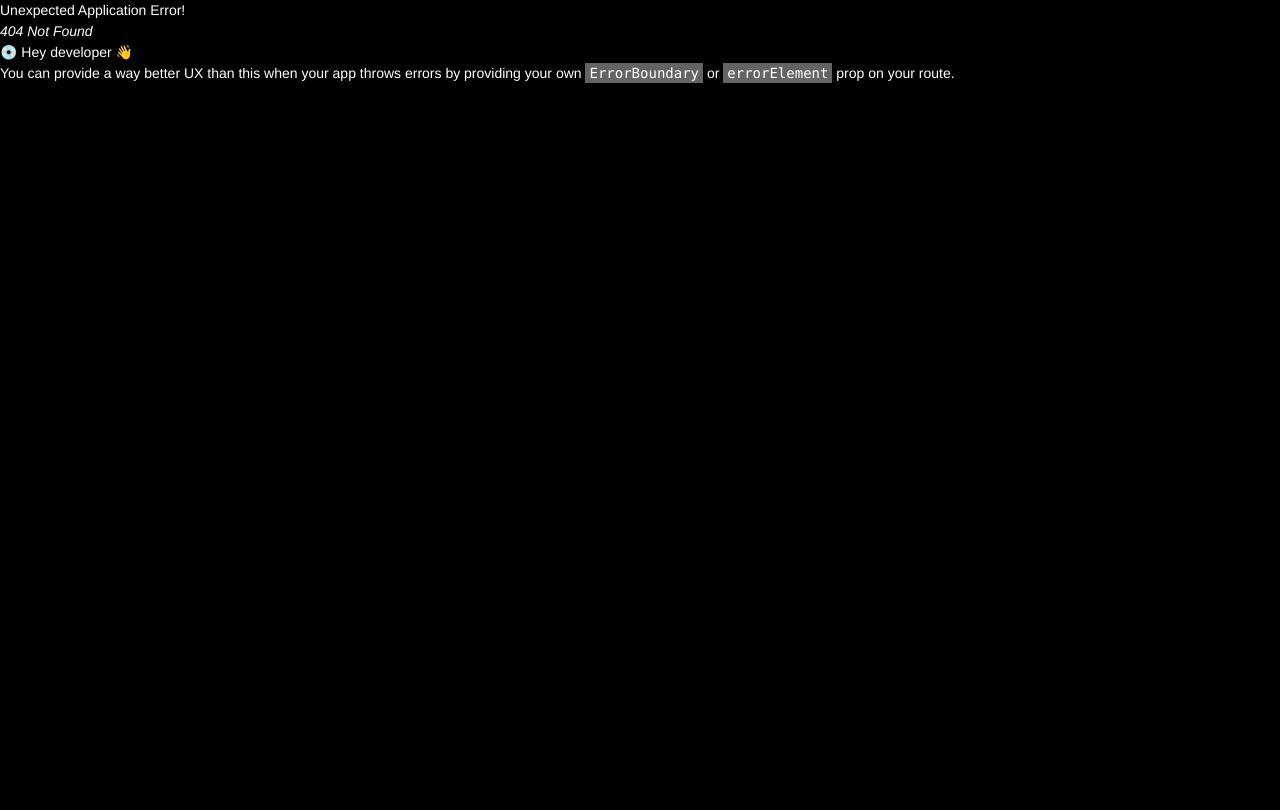
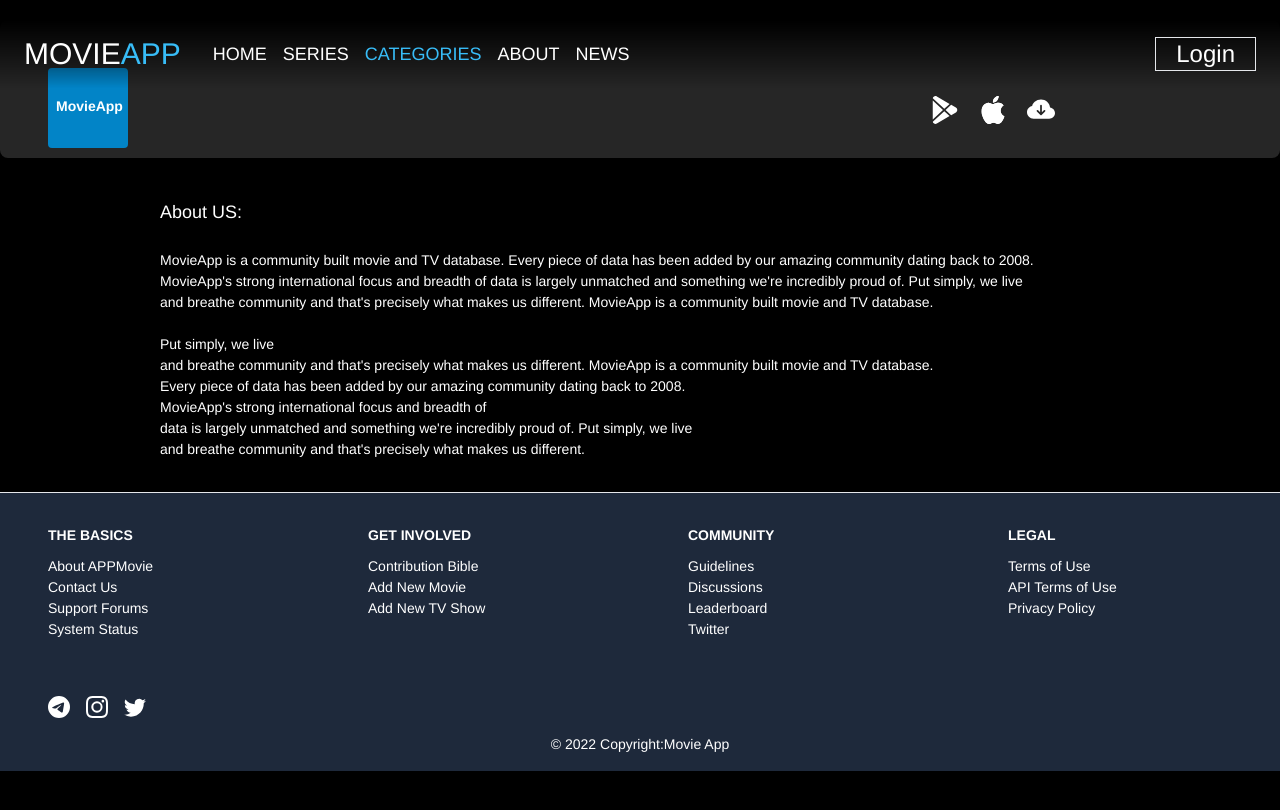
Before and after one commit to mahdirez/Project-final, a React (Create React App) app: page /about in a window 1280 px wide. Before the commit this address had no page. Shown: the top 810 px of the page. Built offline with nearby package versions, Linux system fonts and the light colour scheme; the HTML template or start-up script is replaced by a standard one.

Commit message:
add video

```diff
--- a/src/components/header/nav/MenuNav.jsx
+++ b/src/components/header/nav/MenuNav.jsx
@@ -5,19 +5,19 @@ export default function MenuNav() {
   return (
     <ul className="hidden lg:flex gap-4 items-center">
       <li>
-        <NavLink to="/free">Home</NavLink>
+        <NavLink to="/">Home</NavLink>
       </li>
       <li>
-        <a href="/">Series</a>
+        <NavLink to="">Series</NavLink>
       </li>
       <li className="text-sky-400">
-        <a href="/">Categories</a>
+        <NavLink to="">Categories</NavLink>
       </li>
       <li>
-        <a href="/">About</a>
+        <NavLink to="/about">About</NavLink>
       </li>
       <li>
-        <a href="/">News</a>
+        <NavLink to="">News</NavLink>
       </li>
     </ul>
   );
--- a/src/components/header/sliderHeader/ImgSlider.jsx
+++ b/src/components/header/sliderHeader/ImgSlider.jsx
@@ -9,6 +9,7 @@ import { Autoplay, Navigation } from "swiper";
 import axios from "axios";
 import { apiKey, baseUrl, baseUrlImage } from "../../../api";
 import { useEffect } from "react";
+import { Link } from "react-router-dom";
 
 export default function ImgSlider() {
   const [movies, setMovies] = useState([]);
@@ -38,25 +39,20 @@ export default function ImgSlider() {
         className="mySwiper"
       >
         {movies.map(
-          ({
-            backdrop_path,
-            title,
-            overview,
-            release_date,
-            vote_average,
-            id,
-          }) => {
+          (movie) => {
             return (
-              <SwiperSlide key={id} className="imgSliders">
-                <img src={`${baseUrlImage}/w1280/${backdrop_path}`} />
+              <SwiperSlide key={movie.id} className="imgSliders">
+                <img src={`${baseUrlImage}/w1280/${movie.backdrop_path}`} />
                 <div className="gap-8 w-2/4 leading-7 z-50 absolute top-9 left-8 lg:top-40 left-8 ">
-                  <h1 className="text-3xl uppercase font-bold">{title}</h1>
-                  <p className="mt-8">{overview}</p>
-                  <div>{vote_average}</div>
-                  <div>{release_date}</div>
-                  <button className="mt-8 bg-sky-400 px-6 py-1 rounded">
-                    <i class="bi bi-play-fill"></i>Play Now
-                  </button>
+                  <h1 className="text-3xl uppercase font-bold">{movie.title}</h1>
+                  <p className="mt-8">{movie.overview}</p>
+                  <div>{movie.vote_average}</div>
+                  <div>{movie.release_date}</div>
+                  <Link to={`/videos/${movie.id}`}>
+                    <button className="mt-8 bg-sky-400 px-6 py-1 rounded">
+                      <i class="bi bi-play-fill"></i>Play Now
+                    </button>
+                  </Link>
                 </div>
               </SwiperSlide>
             );
--- /dev/null
+++ b/src/components/pages/About.jsx
@@ -0,0 +1,76 @@
+import React from "react";
+
+export default function About() {
+  return (
+    <>
+      <section className="container-sm p-2.5 bg-neutral-800 rounded-lg pl-12 mt-5 pt-12 ">
+        <div className="bg-clip-border bg-sky-600 pt-7 pl-2 w-20 h-20 rounded flex    ">
+          <p className="text-white text-center text-sm font-semibold  mx-auto ">
+            MovieApp
+          </p>
+          <p className="ml-10 "></p>
+
+          <a className="ml-96 pl-96">
+            <svg
+              xmlns="http://www.w3.org/2000/svg"
+              width="28"
+              height="28"
+              fill="currentColor"
+              class="bi bi-google-play"
+              viewBox="0 0 16 16"
+            >
+              <path d="M14.222 9.374c1.037-.61 1.037-2.137 0-2.748L11.528 5.04 8.32 8l3.207 2.96 2.694-1.586Zm-3.595 2.116L7.583 8.68 1.03 14.73c.201 1.029 1.36 1.61 2.303 1.055l7.294-4.295ZM1 13.396V2.603L6.846 8 1 13.396ZM1.03 1.27l6.553 6.05 3.044-2.81L3.333.215C2.39-.341 1.231.24 1.03 1.27Z" />
+            </svg>
+          </a>
+          <a className=" ml-5 ">
+            <svg
+              xmlns="http://www.w3.org/2000/svg"
+              width="28"
+              height="28"
+              fill="currentColor"
+              class="bi bi-apple"
+              viewBox="0 0 16 16"
+            >
+              <path d="M11.182.008C11.148-.03 9.923.023 8.857 1.18c-1.066 1.156-.902 2.482-.878 2.516.024.034 1.52.087 2.475-1.258.955-1.345.762-2.391.728-2.43Zm3.314 11.733c-.048-.096-2.325-1.234-2.113-3.422.212-2.189 1.675-2.789 1.698-2.854.023-.065-.597-.79-1.254-1.157a3.692 3.692 0 0 0-1.563-.434c-.108-.003-.483-.095-1.254.116-.508.139-1.653.589-1.968.607-.316.018-1.256-.522-2.267-.665-.647-.125-1.333.131-1.824.328-.49.196-1.422.754-2.074 2.237-.652 1.482-.311 3.83-.067 4.56.244.729.625 1.924 1.273 2.796.576.984 1.34 1.667 1.659 1.899.319.232 1.219.386 1.843.067.502-.308 1.408-.485 1.766-.472.357.013 1.061.154 1.782.539.571.197 1.111.115 1.652-.105.541-.221 1.324-1.059 2.238-2.758.347-.79.505-1.217.473-1.282Z" />
+              <path d="M11.182.008C11.148-.03 9.923.023 8.857 1.18c-1.066 1.156-.902 2.482-.878 2.516.024.034 1.52.087 2.475-1.258.955-1.345.762-2.391.728-2.43Zm3.314 11.733c-.048-.096-2.325-1.234-2.113-3.422.212-2.189 1.675-2.789 1.698-2.854.023-.065-.597-.79-1.254-1.157a3.692 3.692 0 0 0-1.563-.434c-.108-.003-.483-.095-1.254.116-.508.139-1.653.589-1.968.607-.316.018-1.256-.522-2.267-.665-.647-.125-1.333.131-1.824.328-.49.196-1.422.754-2.074 2.237-.652 1.482-.311 3.83-.067 4.56.244.729.625 1.924 1.273 2.796.576.984 1.34 1.667 1.659 1.899.319.232 1.219.386 1.843.067.502-.308 1.408-.485 1.766-.472.357.013 1.061.154 1.782.539.571.197 1.111.115 1.652-.105.541-.221 1.324-1.059 2.238-2.758.347-.79.505-1.217.473-1.282Z" />
+            </svg>
+          </a>
+          <a className="ml-5">
+            <svg
+              xmlns="http://www.w3.org/2000/svg"
+              width="28"
+              height="28"
+              fill="currentColor"
+              class="bi bi-cloud-arrow-down-fill"
+              viewBox="0 0 16 16"
+            >
+              <path d="M8 2a5.53 5.53 0 0 0-3.594 1.342c-.766.66-1.321 1.52-1.464 2.383C1.266 6.095 0 7.555 0 9.318 0 11.366 1.708 13 3.781 13h8.906C14.502 13 16 11.57 16 9.773c0-1.636-1.242-2.969-2.834-3.194C12.923 3.999 10.69 2 8 2zm2.354 6.854-2 2a.5.5 0 0 1-.708 0l-2-2a.5.5 0 1 1 .708-.708L7.5 9.293V5.5a.5.5 0 0 1 1 0v3.793l1.146-1.147a.5.5 0 0 1 .708.708z" />
+            </svg>
+          </a>
+        </div>
+      </section>
+      <div className="mt-10 ml-40 text-lg 2xl">About US:</div>
+      <div className=" ml-40 font-medium pt-6">
+        MovieApp is a community built movie and TV database. Every piece of data
+        has been added by our amazing community dating back to 2008.
+        <br /> MovieApp's strong international focus and breadth of data is
+        largely unmatched and something we're incredibly proud of. Put simply,
+        we live
+        <br /> and breathe community and that's precisely what makes us
+        different. MovieApp is a community built movie and TV database.
+        <br />
+        <br /> Put simply, we live
+        <br /> and breathe community and that's precisely what makes us
+        different. MovieApp is a community built movie and TV database.
+        <br /> Every piece of data has been added by our amazing community
+        dating back to 2008.
+        <br /> MovieApp's strong international focus and breadth of
+        <br /> data is largely unmatched and something we're incredibly proud
+        of. Put simply, we live
+        <br /> and breathe community and that's precisely what makes us
+        different.
+      </div>
+      <hr className="mt-8" />
+    </>
+  );
+}
--- a/src/components/pages/Movie.jsx
+++ b/src/components/pages/Movie.jsx
@@ -12,6 +12,7 @@ export default function Movie() {
     const { data } = await axios.get(
       `${baseUrl}/movie/${id}?api_key=${apiKey}`
     );
+    console.log(data);
     setMovie(data);
   }
 
--- /dev/null
+++ b/src/components/pages/TrailerMovie.jsx
@@ -0,0 +1,45 @@
+import axios from "axios";
+import React from "react";
+import { useEffect } from "react";
+import { useState } from "react";
+import { useParams } from "react-router-dom";
+import { apiKey, baseUrl } from "../../api";
+
+export default function TrailerMovie() {
+  const [movie, setMovie] = useState(null);
+  const { id } = useParams();
+  async function getVideo() {
+    try {
+      const { data } = await axios.get(
+        `${baseUrl}/movie/${id}?api_key=${apiKey}&append_to_response=videos`
+      );
+      setMovie(data);
+      console.log(movie);
+    } catch {
+      console.log("error");
+    }
+  }
+  useEffect(() => {
+    getVideo();
+  }, [id]);
+  return (
+    <div>
+      {movie ? (
+        <>
+          <div className="pt-52">{movie.title}</div>
+          {movie.videos.results.map((item) => {
+            return (
+              <iframe
+                width="420"
+                height="315"
+                src={`https://www.youtube.com/embed/${item.key}`}
+              ></iframe>
+            );
+          })}
+        </>
+      ) : (
+        <div>loading</div>
+      )}
+    </div>
+  );
+}
```
Also changed, not shown: src/router.jsx (+10 -1 lines).
